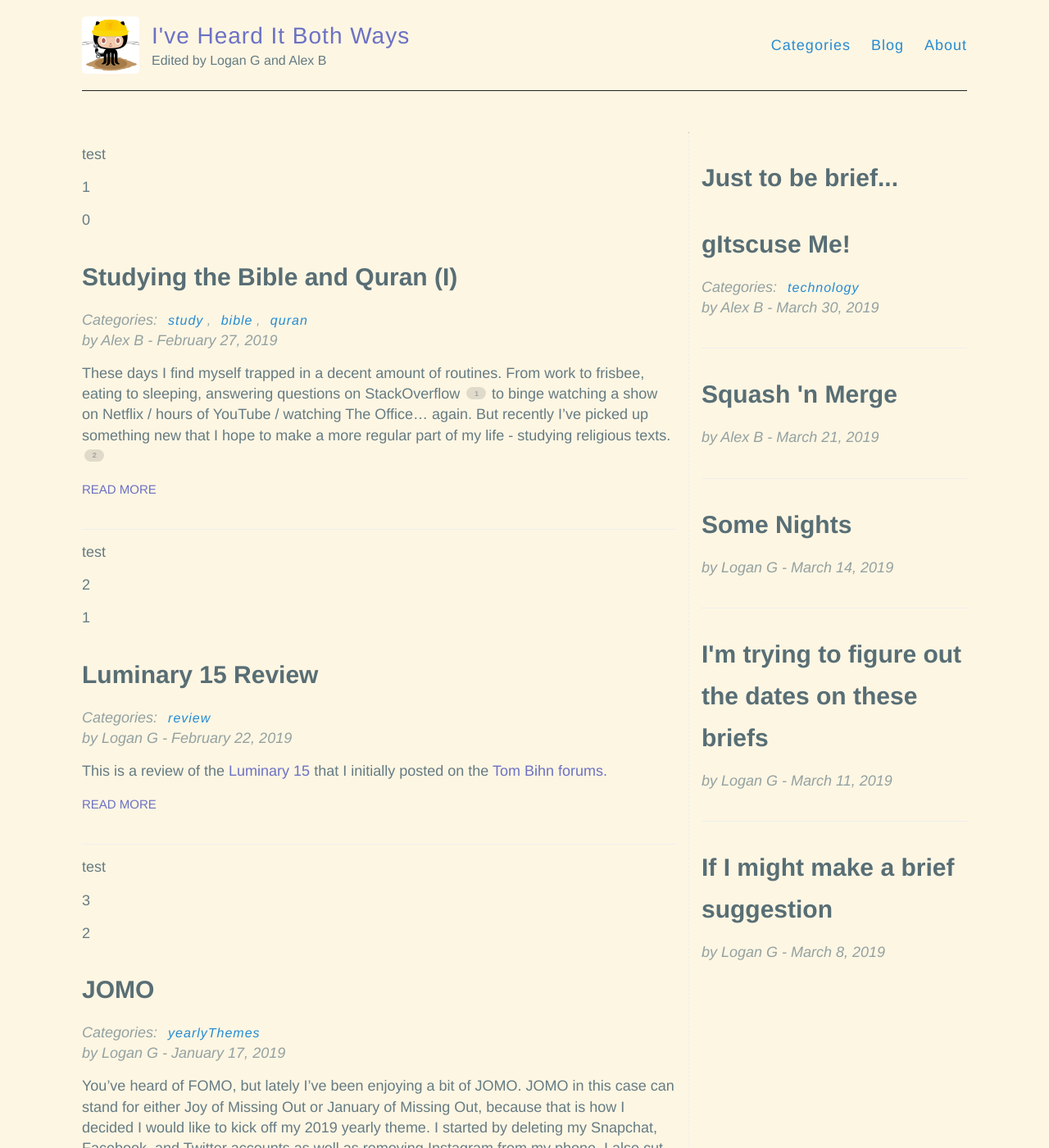
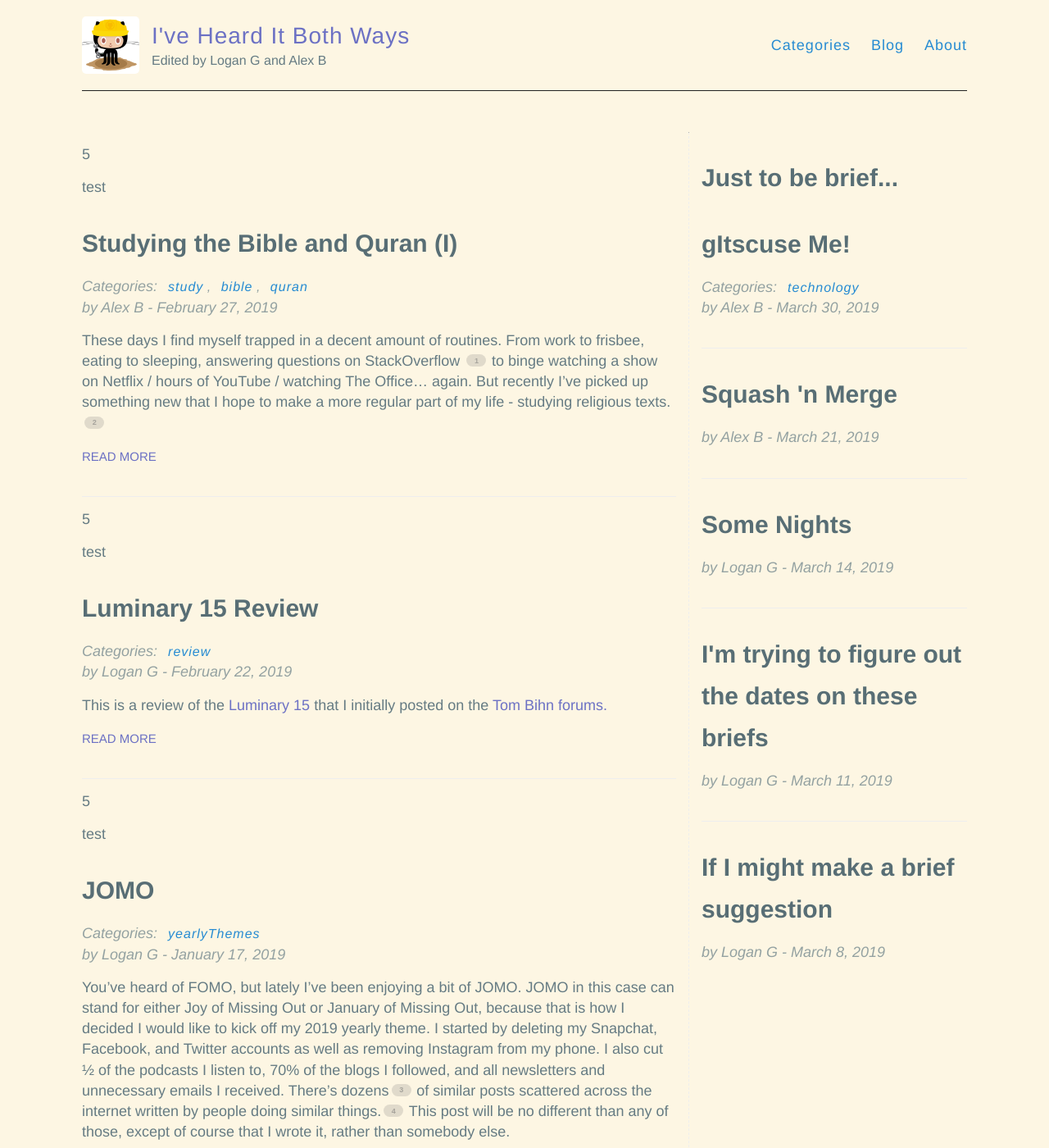
Before and after one commit to hencefarthing/hencefarthing.github.io, a Jekyll site: the page built from index.html, in a window 1280 px wide and 1400 px high. Shown: the whole window at 82% size. Built offline with Jekyll 4.4.1, drawn with Linux system fonts in a browser that asks for light colours; some of the changed text lies outside the part shown.

Commit message:
test #5 pass num posts to display

```diff
--- a/_includes/list-posts.html
+++ b/_includes/list-posts.html
@@ -1,12 +1,11 @@
 <div class="posts">
     {% for post in site.posts %}
+
+        <p>{{ page.display_num_posts }}</p>
 
         {% if forloop.index <= 5 %}
             <p>test</p>
         {% endif %}
-
-        <p>{{ forloop.index }}</p>
-        <p>{{ forloop.index0 }}</p>
 
         <article class="post">
 
--- a/index.html
+++ b/index.html
@@ -1,5 +1,6 @@
 ---
 layout: default
+display_num_posts: 5
 ---
 
 {% include list-posts.html %}
```
